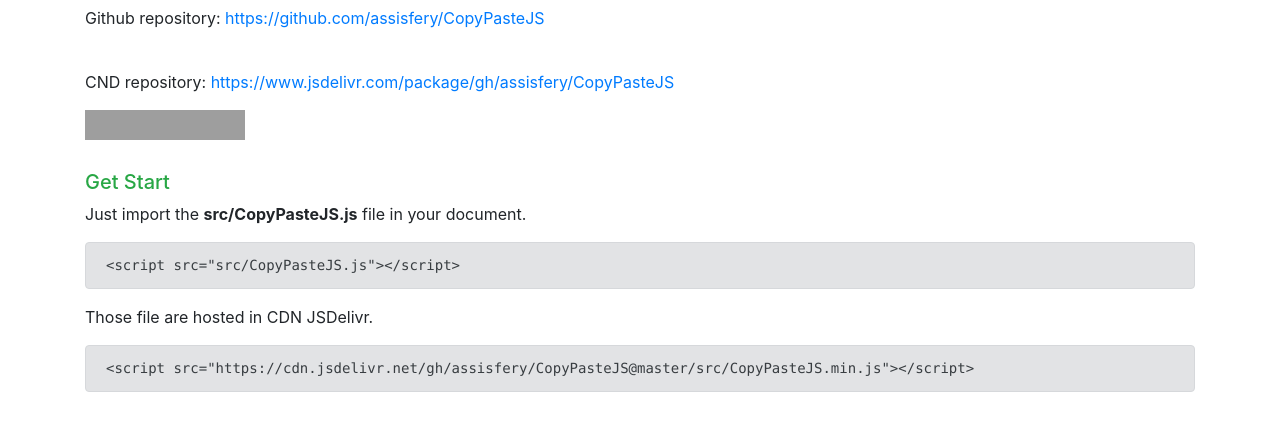
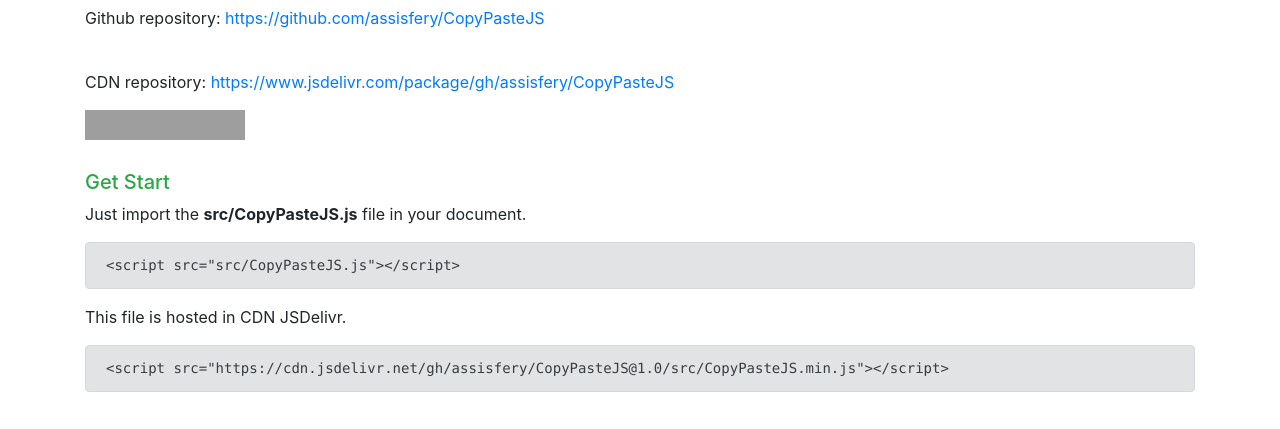
Before and after one commit to assisfery/CopyPasteJS, a plain HTML site: page index.html in a window 1280 px wide. Shown: the part 124-553 px from the top of the page. Drawn offline with nearby package versions, Linux system fonts and the light colour scheme; grey boxes are pictures that could not be loaded.

Commit message:
CDN url updated

```diff
--- a/index.html
+++ b/index.html
@@ -27,7 +27,7 @@
 		<br>
 
 		<p>
-			CND repository:
+			CDN repository:
 			<a href="https://www.jsdelivr.com/package/gh/assisfery/CopyPasteJS" target="_blank">https://www.jsdelivr.com/package/gh/assisfery/CopyPasteJS</a>
 		</p>
 
@@ -38,8 +38,8 @@
 		<p>Just import the <b>src/CopyPasteJS.js</b> file in your document.</p>
 		<pre class="alert alert-secondary">&lt;script src="src/CopyPasteJS.js"&gt;&lt;/script&gt;</pre>
 
-		<p>Those file are hosted in CDN JSDelivr.</p>
-		<pre class="alert alert-secondary">&lt;script src="https://cdn.jsdelivr.net/gh/assisfery/CopyPasteJS@master/src/CopyPasteJS.min.js"&gt;&lt;/script&gt;</pre>
+		<p>This file is hosted in CDN JSDelivr.</p>
+		<pre class="alert alert-secondary">&lt;script src="https://cdn.jsdelivr.net/gh/assisfery/CopyPasteJS@1.0/src/CopyPasteJS.min.js"&gt;&lt;/script&gt;</pre>
 
 		<br>
 
```
Also changed, not shown: README.md.
